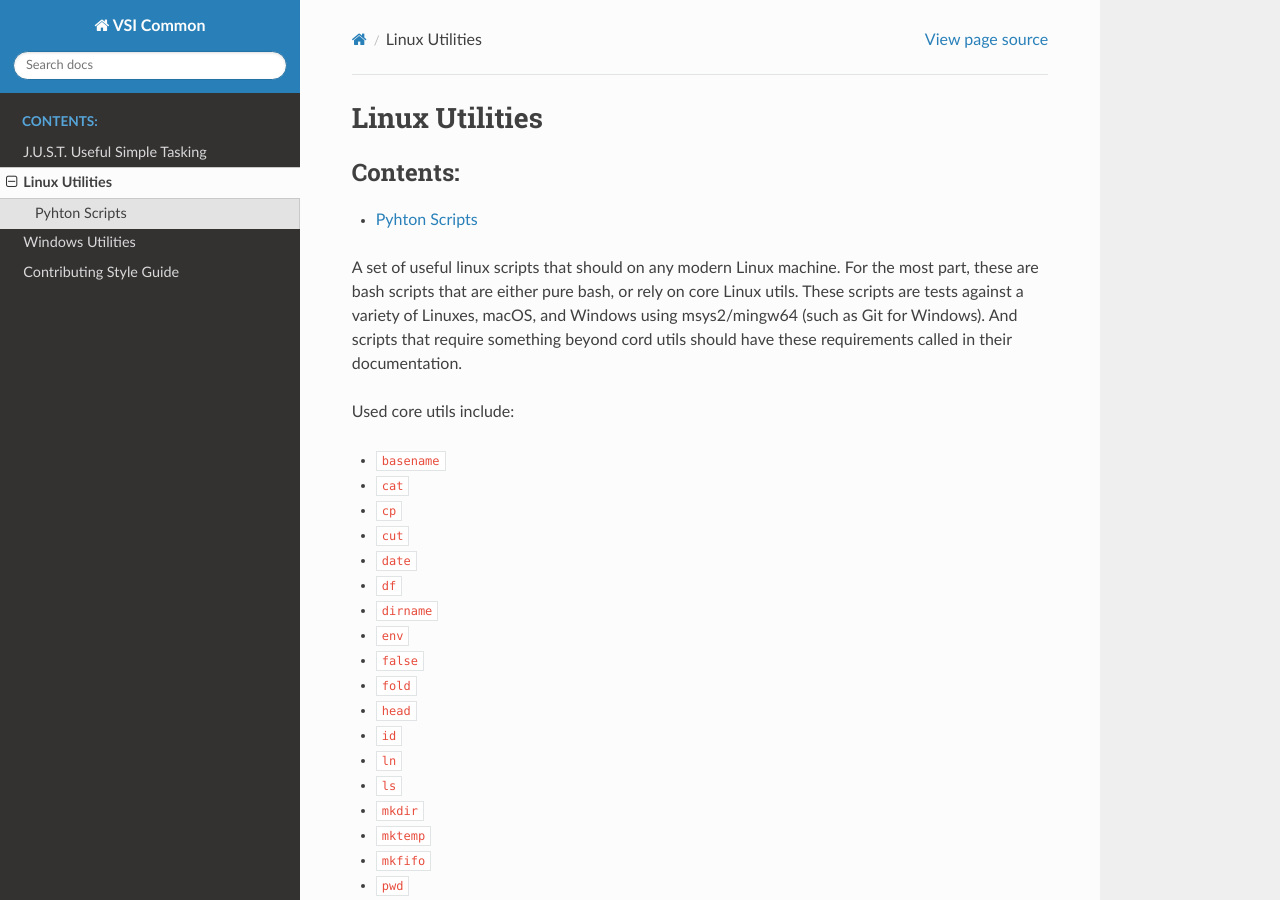
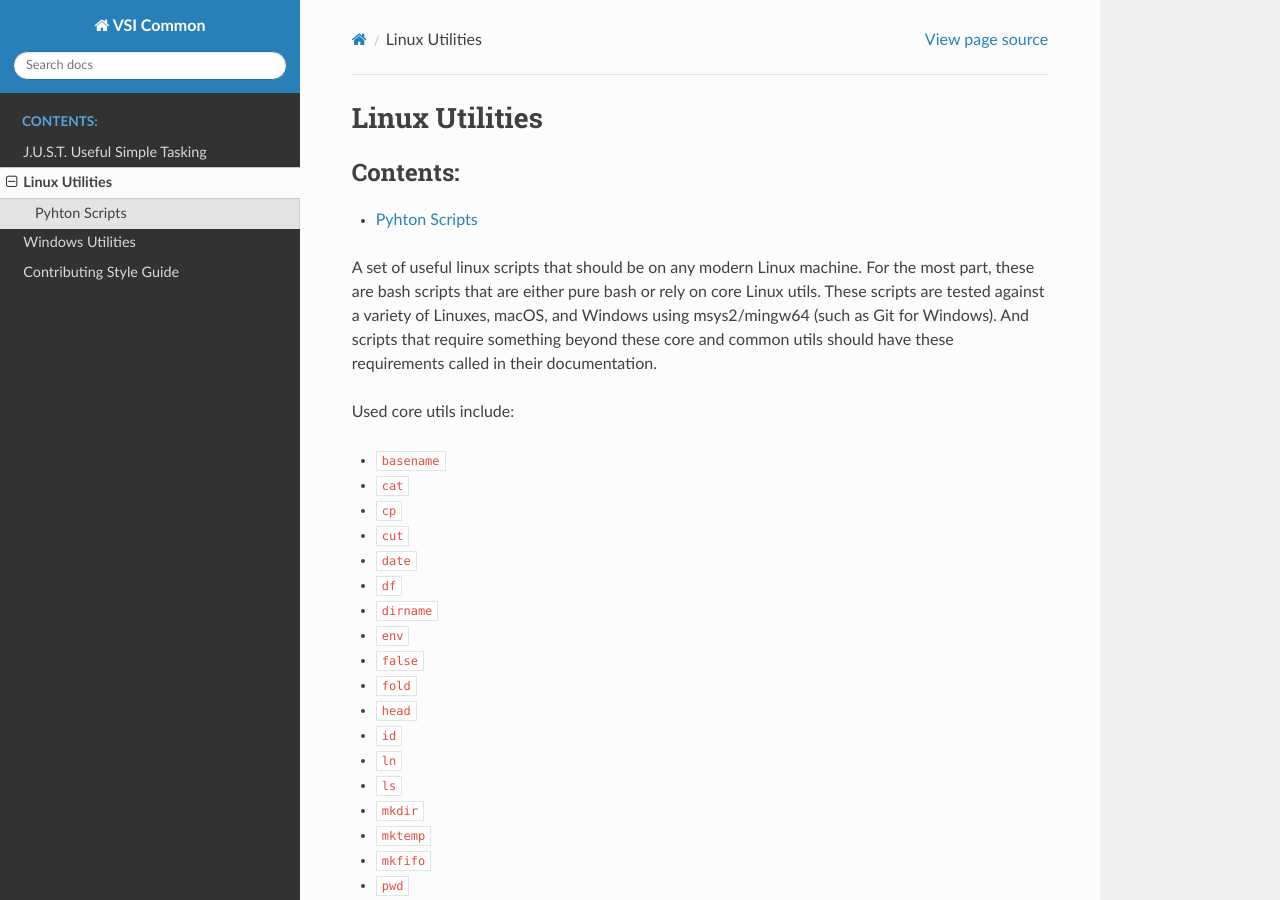
Before and after one commit to VisionSystemsInc/vsi_common, a Sphinx documentation site: the page built from docs/linux/index.rst, in a window 1280 px wide and 900 px high. Built offline with Sphinx 7.4.7 and the Read the Docs theme 2.0.0, drawn with Linux system fonts in a browser that asks for light colours; pages that are not in the unit, such as notebooks, are missing from menus.

Commit message:
Fix docs [skip ci]
Signed-off-by: Andy Neff <andy@visionsystemsinc.com>

```diff
--- a/docs/linux/index.rst
+++ b/docs/linux/index.rst
@@ -11,7 +11,7 @@ Linux Utilities
    *.auto
    python_scripts/modules
 
-A set of useful linux scripts that should on any modern Linux machine. For the most part, these are bash scripts that are either pure bash, or rely on core Linux utils. These scripts are tests against a variety of Linuxes, macOS, and Windows using msys2/mingw64 (such as Git for Windows). And scripts that require something beyond cord utils should have these requirements called in their documentation.
+A set of useful linux scripts that should be on any modern Linux machine. For the most part, these are bash scripts that are either pure bash or rely on core Linux utils. These scripts are tested against a variety of Linuxes, macOS, and Windows using msys2/mingw64 (such as Git for Windows). And scripts that require something beyond these core and common utils should have these requirements called in their documentation.
 
 Used core utils include:
 
```
Also changed, not shown: 2 other files.
